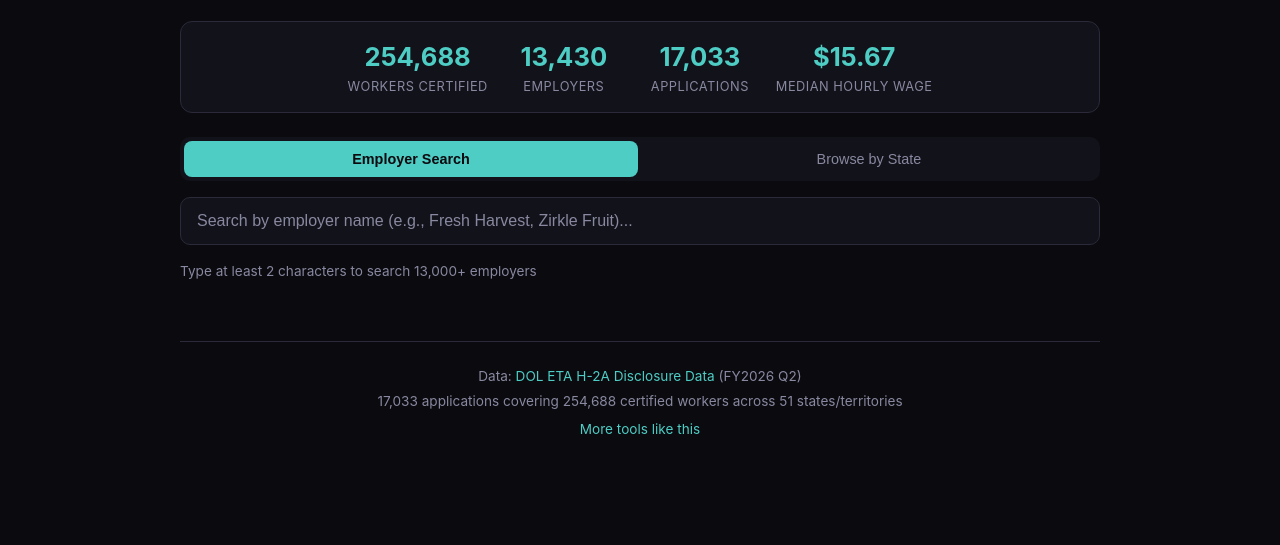
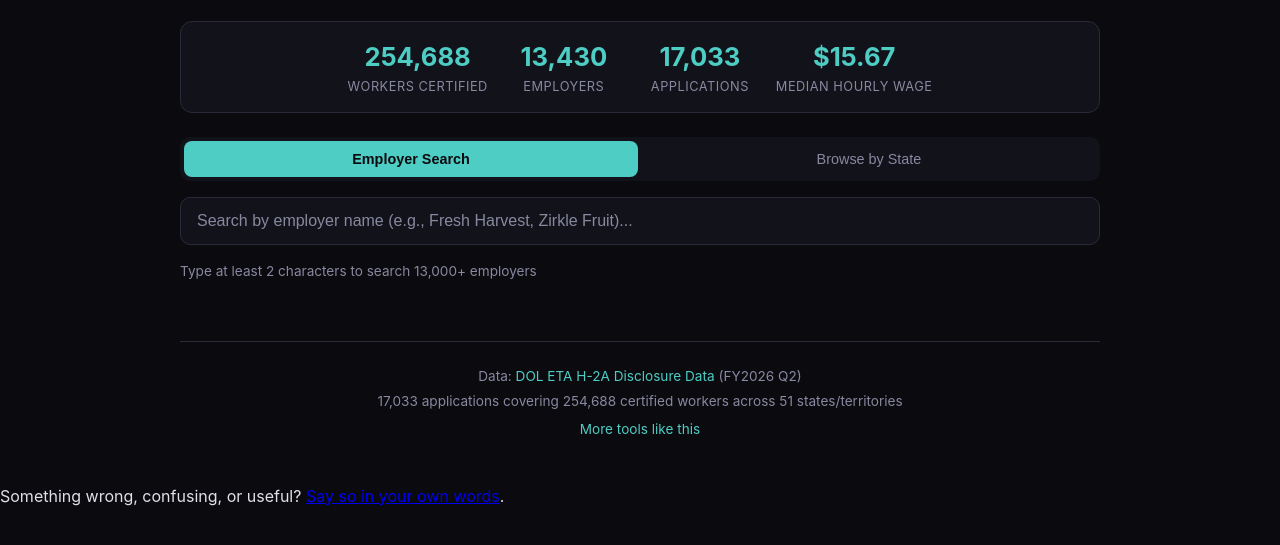
Before and after one commit to GreatTombProductions/guestworker-visas, a plain HTML site: page index.html in a window 1280 px wide. Shown: the part 189-734 px from the top of the page. Drawn offline with Linux system fonts and the light colour scheme.

Commit message:
Add a note for saying when something on this page looks wrong

```diff
--- a/index.html
+++ b/index.html
@@ -244,5 +244,6 @@
     </div>
 
     <script src="app.js"></script>
+<p class="quest-board-feedback">Something wrong, confusing, or useful? <a href="https://greattombproductions.github.io/quest-board/?project=guestworker-visas#suggest" target="_blank" rel="noopener">Say so in your own words</a>.</p>
 </body>
 </html>
```
